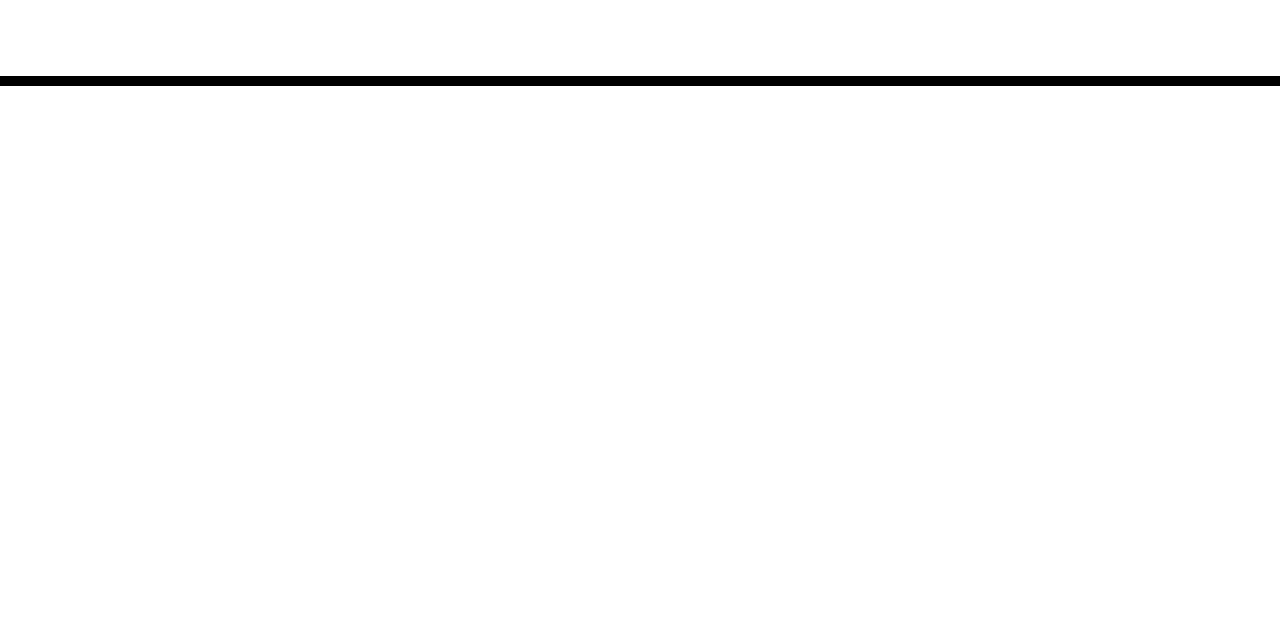
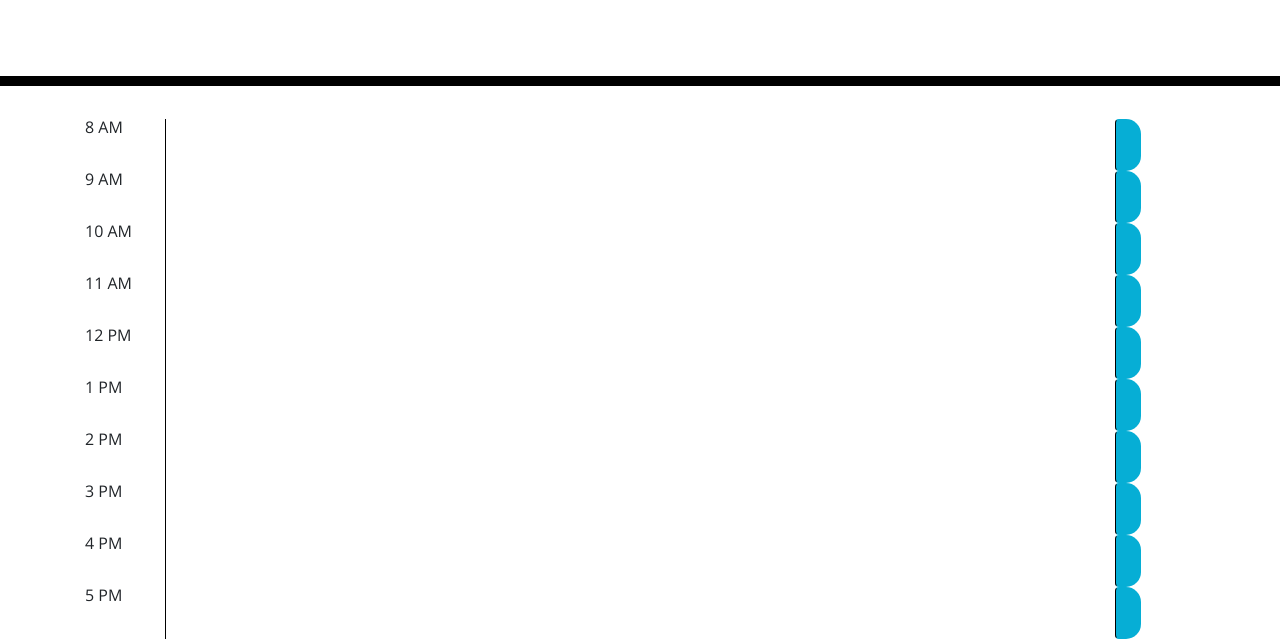
Before and after one commit to jenireeac/power-scheduler, a plain HTML site: page index.html in a window 1280 px wide. Shown: the part 182-821 px from the top of the page. Before the commit the page ends 800 px from the top, so only its background shows below. Drawn offline with nearby package versions, Linux system fonts and the light colour scheme; files that its build step writes are made by us from their sources.

Commit message:
added html structure

```diff
--- a/index.html
+++ b/index.html
@@ -21,7 +21,6 @@
     <link rel="stylesheet" href="style.css" />
     <title>Work Day Scheduler</title>
   </head>
-
   <body>
     <header class="jumbotron">
       <h1 class="display-3">Work Day Scheduler</h1>
@@ -30,8 +29,48 @@
     </header>
     <div class="container">
       <!-- Timeblocks go here -->
+      <div class="row">
+        <div class="col-md-1">8 AM</div>
+        <textarea class="col-md-10"> </textarea>
+        <button class="btn saveBtn"></button>
+
+        <div class="col-md-1">9 AM</div>
+        <textarea class="col-md-10"> </textarea>
+        <button class="btn saveBtn"></button>
+
+        <div class="col-md-1">10 AM</div>
+        <textarea class="col-md-10"> </textarea>
+        <button class="btn saveBtn"></button>
+
+        <div class="col-md-1">11 AM</div>
+        <textarea class="col-md-10"> </textarea>
+        <button class="btn saveBtn"></button>
+
+        <div class="col-md-1">12 PM</div>
+        <textarea class="col-md-10"> </textarea>
+        <button class="btn saveBtn"></button>
+
+        <div class="col-md-1">1 PM</div>
+        <textarea class="col-md-10"> </textarea>
+        <button class="btn saveBtn"></button>
+
+        <div class="col-md-1">2 PM</div>
+        <textarea class="col-md-10"> </textarea>
+        <button class="btn saveBtn"></button>
+
+        <div class="col-md-1">3 PM</div>
+        <textarea class="col-md-10"> </textarea>
+        <button class="btn saveBtn"></button>
+
+        <div class="col-md-1">4 PM</div>
+        <textarea class="col-md-10"> </textarea>
+        <button class="btn saveBtn"></button>
+
+        <div class="col-md-1">5 PM</div>
+        <textarea class="col-md-10"> </textarea>
+        <button class="btn saveBtn"></button>
+      </div>
     </div>
-
     <script src="https://code.jquery.com/jquery-3.4.1.min.js"></script>
     <script src="https://cdnjs.cloudflare.com/ajax/libs/moment.js/2.24.0/moment.min.js"></script>
   </body>
```
